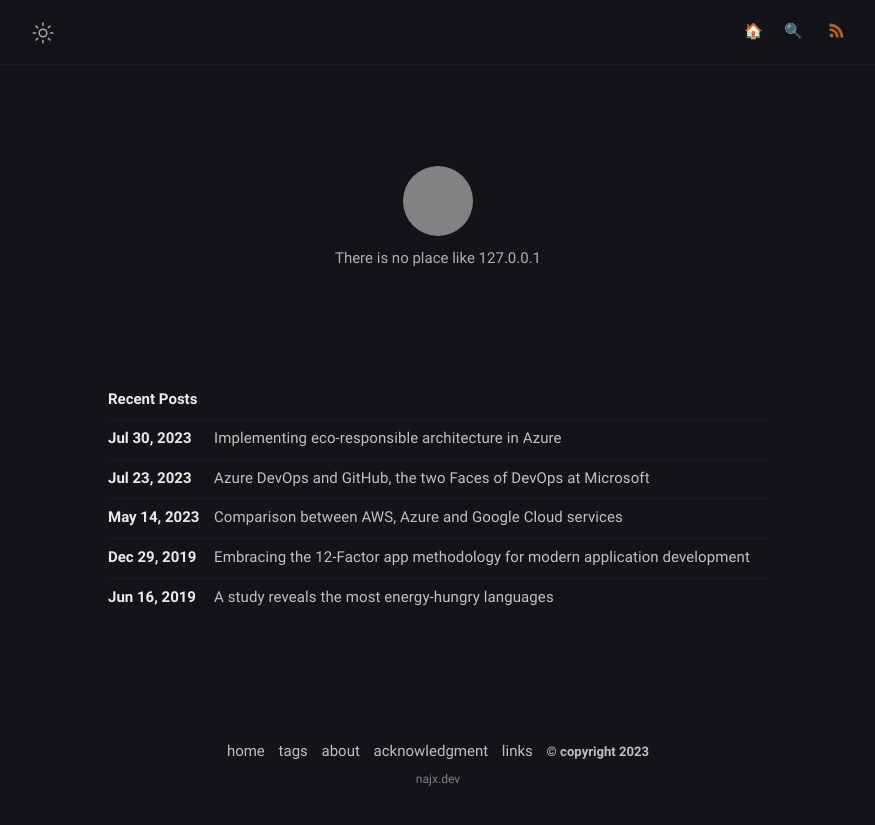
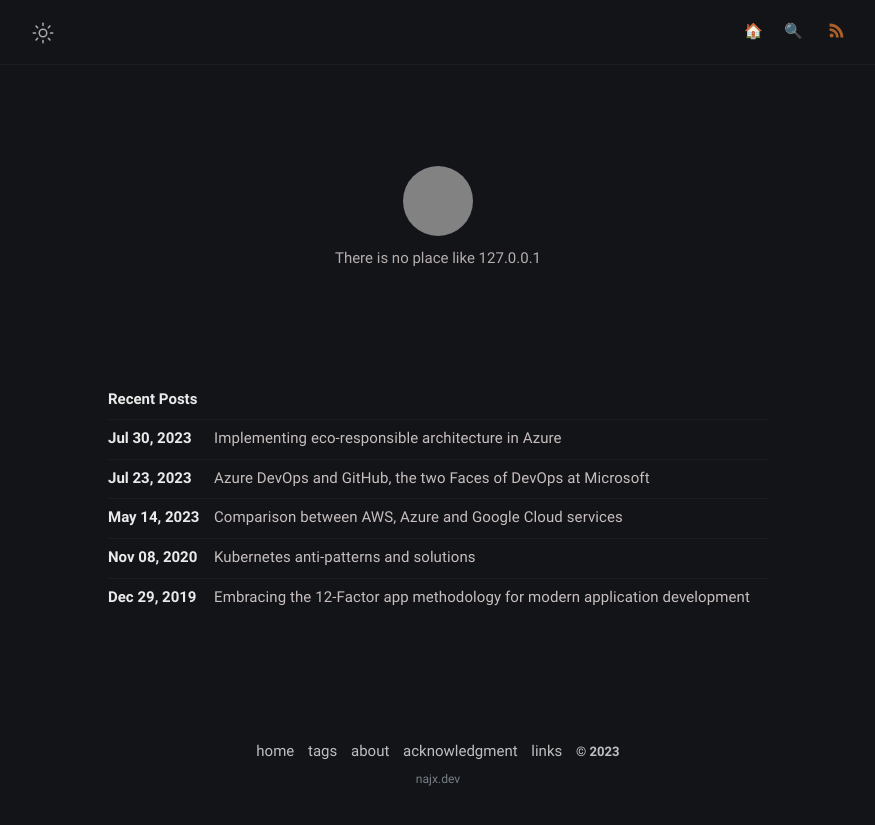
Before and after one commit to najx/najx.github.io, a Jekyll site: the page built from index.md, in a window 1280 px wide. Shown: the top 825 px of the page, without its empty margins (202-1077 px from the left). Built offline with Jekyll 4.4.1, drawn with Linux system fonts in a browser that asks for light colours; grey boxes are pictures that could not be loaded.

Commit message:
Add new post

```diff
--- a/_config.yml
+++ b/_config.yml
@@ -15,10 +15,10 @@ author:
   bio: >- # tell to the world
     There is no place like 127.0.0.1
   username: # general username
-  github: # github username
-  twitter: # twitter username
+  github: najx # github username
+  twitter: n_abd_ # twitter username
   facebook: # facebook username
-  email: # email adress
+  email: na@najx.dev # email adress
   avatar: /assets/img/100087.png # change with your own avatar
 
 # URL settings
--- a/_includes/footer.html
+++ b/_includes/footer.html
@@ -7,7 +7,7 @@
   <!-- <a class="footer_item" href="/archive">archive</a> -->
   <!-- <a class="footer_item" href="javascript::void(0)">resume</a> -->
   <!-- <a class="footer_item" href="/feed.xml">rss</a> -->
-  <span class="footer_item">&copy; copyright {{ site.time | date: "%Y" }}</span>
+  <span class="footer_item">&copy; {{ site.time | date: "%Y" }}</span>
   <small class="footer_copyright">
     najx.dev
   </small>
--- a/_layouts/post.html
+++ b/_layouts/post.html
@@ -81,7 +81,7 @@ layout: compress
     </main>
 
     {% if page.modified %}
-      <small class="post-updated-at">Updated at ({{page.modified | date: "%d-%m-%Y"}})</small>
+      <small class="post-updated-at">Last Update ➝ ({{page.modified | date: "%d-%m-%Y"}})</small>
     {% endif %}
     {% if page.next or page.previous %}
       {% include navigation.html %}
--- /dev/null
+++ b/_posts/kubernetes-anti-patterns/2020-11-08-kubernetes-anti-patterns.md
@@ -0,0 +1,77 @@
+---
+title: Kubernetes anti-patterns and solutions
+date: 2020-11-08 09:16:47 +07:00
+modified: 2020-11-08 09:16:47 +07:00
+tags: [DevOps 🔄]
+description: While Kubernetes has risen as the de facto standard for orchestrating containerized applications, there are common pitfalls that can hinder its efficiency. These "Anti Patterns" highlight such pitfalls, along with suggested solutions.
+---
+
+While Kubernetes offers immense flexibility and scalability, it's also easy to inadvertently adopt practices that are counterproductive. Here's a rundown of some commonly observed Kubernetes anti-patterns and their respective solutions.
+
+# 1. Manual Deployment
+
+Manual deployment of multiple applications can be inefficient and error-prone.
+
+<figure>
+<img src="/assets/img/2/1.png" alt="">
+<figcaption></figcaption>
+</figure>
+
+𝘚𝘰𝘭𝘶𝘵𝘪𝘰𝘯: It's essential to automate application deployment. Tools such as Jenkins, GitLab CI/CD, and Spinnaker can streamline the deployment process, ensuring consistency and reducing human errors.
+
+# 2. Security as an Afterthought
+
+Neglecting security early in the development can result in vulnerabilities that endanger the entire cluster and the data within.
+
+<figure>
+<img src="/assets/img/2/2.png" alt="">
+<figcaption></figcaption>
+</figure>
+
+𝘚𝘰𝘭𝘶𝘵𝘪𝘰𝘯: Embrace DevSecOps practices. Integrate security measures into your CI/CD pipeline to identify and rectify issues early. Tools like Trivy and Clair can be used to scan container images for vulnerabilities.
+
+# 3. Chaotic Access Control
+
+As the Kubernetes environment grows, unstructured access management can become a bottleneck and a security risk.
+
+<figure>
+<img src="/assets/img/2/3.png" alt="">
+<figcaption></figcaption>
+</figure>
+
+𝘚𝘰𝘭𝘶𝘵𝘪𝘰𝘯: Adopt Kubernetes Role-Based Access Control (RBAC). This provides a structured method for managing user and application permissions, ensuring scalability and security.
+
+# 4. Single Cluster Deployment
+
+Deploying everything within a single cluster can introduce a single point of failure, risking service outages during cluster issues.
+
+<figure>
+<img src="/assets/img/2/4.png" alt="">
+<figcaption></figcaption>
+</figure>
+
+𝘚𝘰𝘭𝘶𝘵𝘪𝘰𝘯: Implement multi-cluster deployments using tools like Helm charts for package management and GitOps tools like ArgoCD or Flux for synchronized multi-cluster application deployment.
+
+# 5. Overloaded Configurations
+
+Excessive and irrelevant configurations can be a drain on resources, leading to inefficient performance and possible application failures.
+
+<figure>
+<img src="/assets/img/2/5.png" alt="">
+<figcaption></figcaption>
+</figure>
+
+𝘚𝘰𝘭𝘶𝘵𝘪𝘰𝘯: Maintain a clean configuration. Use tools like Kustomize to manage your configurations effectively and maintain version control through Git.
+
+# 6. Manual Policy Enforcement
+
+Manual enforcement of security policies can result in inconsistencies and overlooked security gaps.
+
+<figure>
+<img src="/assets/img/2/6.png" alt="">
+<figcaption></figcaption>
+</figure>
+
+𝘚𝘰𝘭𝘶𝘵𝘪𝘰𝘯: Implement policy engines native to Kubernetes, such as Kyverno or OPA/Gatekeeper. These tools can automate and consistently enforce security policies, ensuring a safer environment.
+
+In conclusion, while Kubernetes offers a powerful platform for managing containerized applications, it's crucial to be aware of these anti-patterns to ensure you're getting the most out of your infrastructure. Adopting the mentioned solutions can significantly enhance efficiency, security, and maintainability of your Kubernetes deployments.
```
Also changed, not shown: assets/img/2/1.png (added), assets/img/2/2.png (added), assets/img/2/3.png (added), assets/img/2/4.png (added), assets/img/2/5.png (added), assets/img/2/6.png (added).
